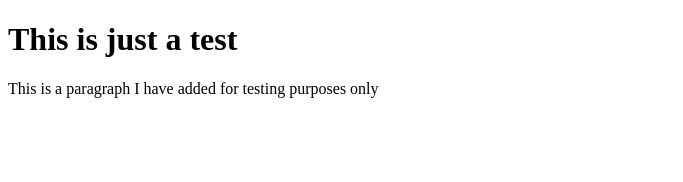
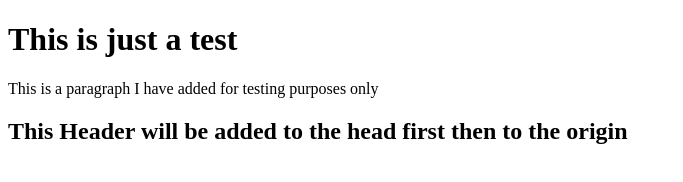
Before and after one commit to JustinLane/TEST, a plain HTML site: page index.html in a window 1280 px wide. Shown: the whole page, without its empty margins (0-683 px from the left). Drawn offline with Linux system fonts and the light colour scheme.

Commit message:
H2 Added
Added h2 tag

Signed-off-by: Justin Lane <justin_lane@live.com>

```diff
--- a/index.html
+++ b/index.html
@@ -6,5 +6,6 @@
 	<body>
 		<h1>This is just a test</h1>
 		<p>This is a paragraph I have added for testing purposes only</p>
+		<h2>This Header will be added to the head first then to the origin</h2>
 	</body>
 </html>
```
